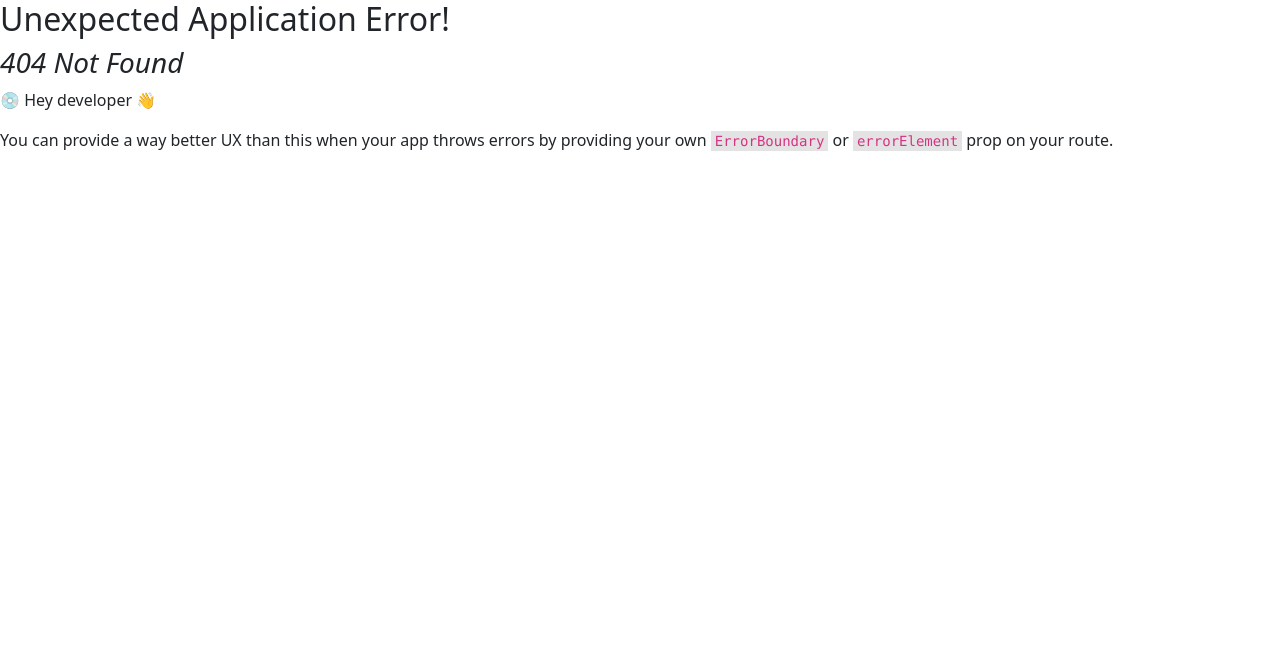
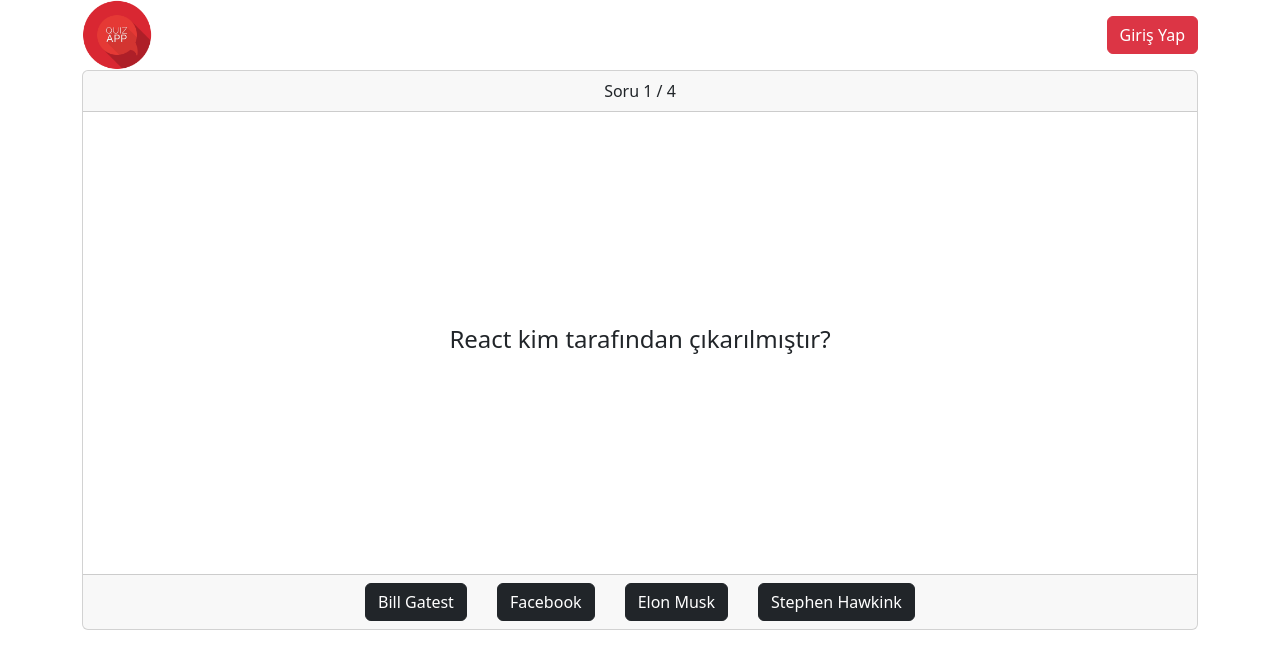
Before and after one commit to sinan-hasil/react-quiz, a React (Vite) app: page /sinav in a window 1280 px wide. Before the commit this address had no page. Shown: the top 668 px of the page. Built offline with nearby package versions, Linux system fonts and the light colour scheme.

Commit message:
sinav sorulari eklendi

```diff
--- a/src/main.tsx
+++ b/src/main.tsx
@@ -4,7 +4,7 @@
   createBrowserRouter,
   RouterProvider,
 } from "react-router-dom";
-import { Mainpage, Root } from './pages';
+import { Mainpage, Root, Sinav } from './pages';
 import "bootstrap/dist/css/bootstrap.min.css"
 
 const router = createBrowserRouter([
@@ -15,6 +15,10 @@
       {
         index: true,
         element: <Mainpage />
+      },
+      {
+        path: "/sinav",
+        element: <Sinav />
       }
     ]
   }
--- /dev/null
+++ b/src/pages/Sinav.tsx
@@ -0,0 +1,86 @@
+import { useState } from "react";
+import { Button, Card, Container } from "react-bootstrap";
+import "./css/sinav.css"
+
+interface QuizType {
+  question: string;
+  options: string[];
+  answer: string;
+}
+
+const quizData: QuizType[] = [
+  {
+    question: "React kim tarafından çıkarılmıştır?",
+    options: ["Bill Gatest", "Facebook", "Elon Musk", "Stephen Hawkink"],
+    answer: "Facebook",
+  },
+  {
+    question: "React'da global state tutmamızı sağlayan paket hangisidir?",
+    options: ["react-router-dom", "nanoid", "react-bootstrap", "zustand"],
+    answer: "zustand",
+  },
+  {
+    question:
+      "Bir React uygulamasında birden fazla element döndürmemiz halinde <></> tagları arasına ne yazılır?",
+    options: ["React.Fragment", "await", "React.FormEvent", "HTMLDivElement"],
+    answer: "React.Fragment",
+  },
+  {
+    question:
+      "componentler arası veri taşımak için kullanılan yapı hangisidir?",
+    options: ["function", "hook", "props", "interface"],
+    answer: "props",
+  },
+];
+
+const Sinav = () => {
+  const [currentQuestion, setCurrentQuestion] = useState<number>(0);
+  const [score, setScore] = useState<number>(0);
+  const [showScore, setShowScore] = useState<boolean>(false);
+
+  const isTrueAnswer = (selectedAnswer: string) => {
+    if (selectedAnswer === quizData[currentQuestion].answer) {
+      setScore(score + 1);
+    }
+
+    const nextQuestion = currentQuestion + 1;
+    if (nextQuestion < quizData.length) {
+      setCurrentQuestion(nextQuestion);
+    } else {
+      setShowScore(true);
+    }
+  };
+  return (
+    <>
+      <Container>
+        {showScore ? (
+          <>
+            <h4>Sınav Sonucunuz:</h4>
+            <p>puanınız: {score}</p>
+          </>
+        ) : (
+          <Card className="text-center">
+            <Card.Header>Soru {currentQuestion + 1} / {quizData.length}</Card.Header>
+            <Card.Body>
+              <Card.Text>
+                <h4>{quizData[currentQuestion].question}</h4>
+              </Card.Text>
+
+            </Card.Body>
+            <Card.Footer className="text-muted">
+                {quizData[currentQuestion].options.map((item) => {
+                    return(
+                        <>
+                        <Button variant="dark" onClick={() => isTrueAnswer(item)}>{item}</Button>
+                        </>
+                    )
+                })}
+            </Card.Footer>
+          </Card>
+        )}
+      </Container>
+    </>
+  );
+};
+
+export default Sinav;
--- /dev/null
+++ b/src/pages/css/sinav.css
@@ -0,0 +1,13 @@
+.card {
+  height: 70vh !important;
+}
+.card .card-body {
+  display: flex;
+  align-items: center;
+  justify-content: center;
+}
+.card .card-footer {
+  display: flex;
+  justify-content: center;
+  gap: 30px;
+}/*# sourceMappingURL=sinav.css.map */
--- /dev/null
+++ b/src/pages/css/sinav.scss
@@ -0,0 +1,13 @@
+.card{
+    height: 70vh !important;
+    .card-body{
+        display: flex;
+        align-items: center;
+        justify-content: center;
+    }
+    .card-footer{
+        display: flex;
+        justify-content: center;
+        gap: 30px;
+    }
+}
--- a/src/pages/index.ts
+++ b/src/pages/index.ts
@@ -1,2 +1,3 @@
 export { default as Root } from "./Root"
 export { default as Mainpage } from "./Mainpage"
+export { default as Sinav } from "./Sinav"
```
Also changed, not shown: 1 other file (tests, documents, lock files or other folders).
